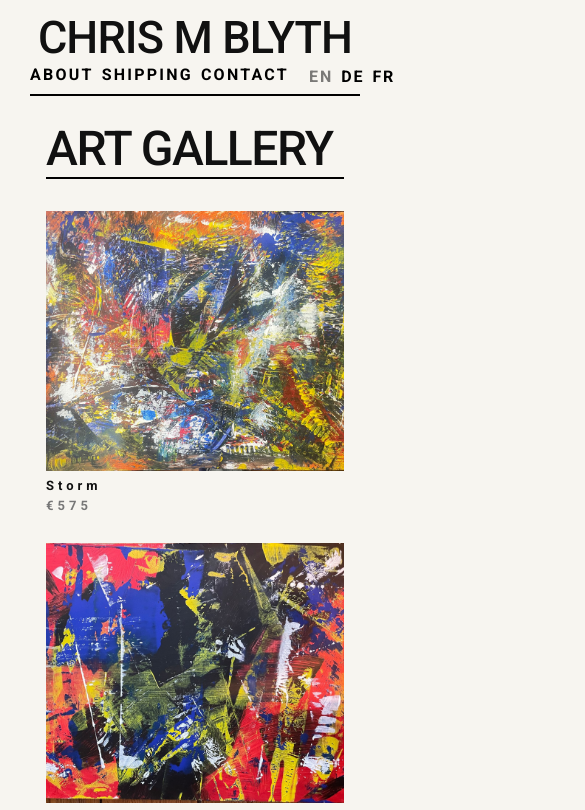
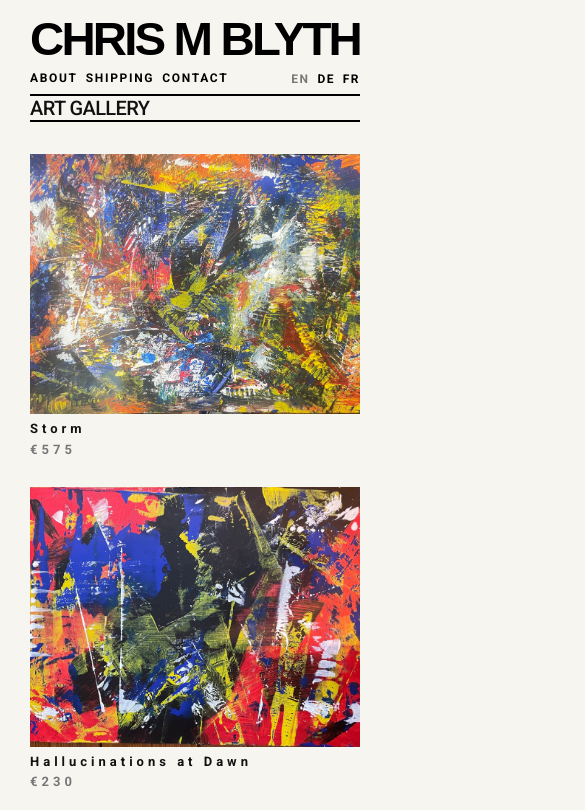
Before and after one commit to cmb22/art, a Next.js app: page /en in a window 390 px wide. Shown: the top 810 px of the page, 585 px wide, since content can reach past the window. Built offline with nearby package versions, Linux system fonts and the light colour scheme.

Commit message:
css fur mobil

```diff
--- a/src/app/[locale]/about/about.module.css
+++ b/src/app/[locale]/about/about.module.css
@@ -6,8 +6,13 @@
 
 .intro {
     margin-bottom: 32px;
-    border-bottom: 2px solid black;
+    border-bottom: 2.5px solid black;
 }
+
+/* .siteDivider {
+    height: 2px;
+    background: black;
+} */
 
 .heading {
     font-size: 3rem;
--- a/src/app/[locale]/about/page.tsx
+++ b/src/app/[locale]/about/page.tsx
@@ -21,6 +21,7 @@ const AboutPage = async ({
         <>
             <section className={styles.intro}>
                 <h1 className={styles.heading}>{t.about.heading}</h1>
+
             </section>
 
             <main className={styles.page}>
--- a/src/app/[locale]/contact/contact.module.css
+++ b/src/app/[locale]/contact/contact.module.css
@@ -5,7 +5,7 @@
 
 .intro {
     margin-bottom: 32px;
-    border-bottom: 2px solid black;
+    border-bottom: 2.5px solid black;
 }
 
 .heading {
--- a/src/app/[locale]/home.module.css
+++ b/src/app/[locale]/home.module.css
@@ -12,12 +12,7 @@
     border-bottom: 2px solid black;
 }
 
-.heading {
-    font-size: 3rem;
-    font-weight: 500;
-    letter-spacing: -0.03em;
-    text-transform: uppercase;
-}
+
 
 /* GRID */
 
@@ -83,8 +78,4 @@
     .grid {
         grid-template-columns: 1fr;
     }
-
-    .page {
-        padding: 24px 16px;
-    }
 }
--- a/src/app/[locale]/layout.module.css
+++ b/src/app/[locale]/layout.module.css
@@ -23,7 +23,7 @@
     width: 100%;
 }
 
-.siteTitle {
+/* .siteTitle {
     display: flex;
     justify-content: center;
     width: 100%;
@@ -31,6 +31,22 @@
     text-transform: uppercase;
     font-weight: 500;
     margin: 0 auto;
+} */
+.siteTitle {
+    display: flex;
+    width: 100%;
+    font-weight: 700;
+    line-height: 0.9;
+    letter-spacing: -0.06em;
+    text-transform: uppercase;
+    white-space: nowrap;
+
+
+}
+
+.siteTitle h1 {
+    font-size: 180px;
+    margin: 0 auto
 }
 
 .siteNav {
@@ -62,8 +78,15 @@
 }
 
 .siteDivider {
-    height: 2px;
-    background: black;
+
+    border-bottom: 2.5px solid black;
+}
+
+.heading {
+    font-size: 3rem;
+    font-weight: 500;
+    letter-spacing: -0.03em;
+    text-transform: uppercase;
 }
 
 .footer {
@@ -80,12 +103,109 @@
 }
 
 @media (max-width: 1350px) {
-    .siteShell {
-        padding: 0 30px;
-    }
 
-    .footer {
-        margin: 40px 30px 0 30px;
+
+    .siteTitle h1 {
+        font-size: 175px;
+        letter-spacing: -4.16px;
     }
 
 }
+
+/*
+@media (max-width: 1270px) {
+    .siteTitle h1 {
+        font-size: 175px;
+
+    }
+}
+
+@media (max-width: 1205px) {
+    .siteTitle h1 {
+        font-size: 165px;
+    }
+}
+
+@media (max-width: 1180px) {
+    .siteTitle h1 {
+        font-size: 158px;
+    }
+}
+
+@media (max-width: 1070px) {
+    .siteTitle h1 {
+        font-size: 155px;
+    }
+}
+
+@media (max-width: 1050px) {
+    .siteTitle h1 {
+        font-size: 143px;
+    }
+}
+
+@media (max-width: 950px) {
+    .siteTitle h1 {
+        font-size: 121px;
+
+    }
+}
+
+@media (max-width: 900px) {
+    .siteTitle h1 {
+        font-size: 112px;
+
+    }
+}
+*/
+
+@media (max-width: 800px) {
+    .siteNav a {
+        font-size: 14px;
+    }
+}
+
+@media (max-width: 550px) {
+    /* .siteTitle h1 {
+        font-size: 76px;
+    } */
+
+    .siteNav a {
+        font-size: 12px;
+    }
+}
+
+@media (max-width: 430px) {
+    /* .siteTitle h1 {
+        font-size: 56px;
+    } */
+
+    .siteNav a {
+        font-size: 12px;
+    }
+
+    .heading {
+        font-size: 20px;
+    }
+}
+
+@media (max-width: 380px) {
+    /* .siteTitle h1 {
+        font-size: 53px;
+        letter-spacing: -4.16px;
+    } */
+
+    .siteNav a {
+        font-size: 9px;
+    }
+
+    .heading {
+        font-size: 20px;
+    }
+}
+
+/* @media (max-width: 365px) {
+    .siteTitle h1 {
+        font-size: 50px;
+    }
+} */
--- a/src/app/[locale]/layout.tsx
+++ b/src/app/[locale]/layout.tsx
@@ -3,8 +3,8 @@ import { notFound } from "next/navigation"
 import { isLocale, locales } from "@/app/i18n/config"
 import { messages } from "@/app/i18n/messages"
 import Link from "next/link"
-import FitTitle from "@/app/components/FitTitle"
 import { LocaleSwitch } from "@/app/components/LocaleSwitch"
+import { LogoTitle } from "@/app/components/LogoTitle"
 import styles from "./layout.module.css"
 
 export const generateStaticParams = () => {
@@ -31,13 +31,13 @@ const LocaleLayout = async ({
             <div className={styles.siteShell}>
                 <header className={styles.siteHeader}>
                     <div className={styles.siteBrand}>
-                        <Link href={`/${locale}`} className={styles.siteTitle}>
-                            <FitTitle
-                                text="CHRIS M BLYTH"
-                                className={styles.siteTitle}
-                                minSize={42}
-                                maxSize={220}
-                            />
+                        <Link href={`/${locale}`} className={styles.siteTitleLink}>
+                            {/* <img
+                                src="/chris-m-blyth.svg"
+                                alt="Chris M Blyth"
+                                className={styles.siteTitleImage}
+                            /> */}
+                            <LogoTitle />
                         </Link>
 
                         <nav className={styles.siteNav}>
@@ -56,7 +56,6 @@ const LocaleLayout = async ({
                             <div className={styles.localeSwitch}>
                                 <LocaleSwitch />
                             </div>
-
                         </nav>
                     </div>
                 </header>
@@ -65,10 +64,10 @@ const LocaleLayout = async ({
 
                 {children}
             </div>
+
             <footer className={styles.footer}>
                 <div className={styles.footerInner}>
                     <span>Chris M Blyth</span>
-
                     <span>{new Date().getFullYear()}</span>
                 </div>
             </footer>
--- a/src/app/[locale]/page.tsx
+++ b/src/app/[locale]/page.tsx
@@ -5,6 +5,7 @@ import { isLocale } from "@/app/i18n/config"
 import { messages } from "@/app/i18n/messages"
 import { notFound } from "next/navigation"
 import styles from "./home.module.css"
+import layoutStyles from "./layout.module.css"
 
 const Home = async ({
   params
@@ -22,7 +23,7 @@ const Home = async ({
   return (
     <main className={styles.page}>
       <section className={styles.intro}>
-        <h1 className={styles.heading}>{t.home.heading}</h1>
+        <h1 className={layoutStyles.heading}>{t.home.heading}</h1>
       </section>
 
       <section className={styles.grid}>
--- a/src/app/[locale]/painting/[slug]/painting.module.css
+++ b/src/app/[locale]/painting/[slug]/painting.module.css
@@ -6,7 +6,7 @@
 
 .intro {
     margin-bottom: 32px;
-    border-bottom: 2px solid black;
+    border-bottom: 2.5px solid black;
 }
 
 .heading {
--- a/src/app/[locale]/shipping/shipping.module.css
+++ b/src/app/[locale]/shipping/shipping.module.css
@@ -5,7 +5,7 @@
 
 .intro {
     margin-bottom: 32px;
-    border-bottom: 2px solid black;
+    border-bottom: 2.5px solid black;
 }
 
 .heading {
--- a/src/app/components/FitTitle.tsx
+++ /dev/null
@@ -1,93 +0,0 @@
-"use client"
-
-import { useEffect, useRef, useState } from "react"
-
-type FitTitleProps = {
-    text: string
-    className?: string
-    minSize?: number
-    maxSize?: number
-}
-
-const FitTitle = ({
-    text,
-    className,
-    minSize = 32,
-    maxSize = 220
-}: FitTitleProps) => {
-    const wrapperRef = useRef<HTMLDivElement | null>(null)
-    const measureRef = useRef<HTMLSpanElement | null>(null)
-    const [fontSize, setFontSize] = useState(maxSize)
-
-    useEffect(() => {
-        const updateSize = () => {
-            const wrapper = wrapperRef.current
-            const measure = measureRef.current
-
-            if (!wrapper || !measure) return
-
-            measure.style.fontSize = `${maxSize}px`
-
-            const availableWidth = wrapper.offsetWidth
-            const textWidth = measure.offsetWidth
-
-            if (!availableWidth || !textWidth) return
-
-            const nextSize = Math.floor((availableWidth / textWidth) * maxSize)
-            const safeSize = Math.max(minSize, Math.min(maxSize, nextSize))
-
-            setFontSize(safeSize)
-        }
-
-        updateSize()
-
-        const resizeObserver = new ResizeObserver(() => {
-            updateSize()
-        })
-
-        if (wrapperRef.current) {
-            resizeObserver.observe(wrapperRef.current)
-        }
-
-        window.addEventListener("resize", updateSize)
-
-        if ("fonts" in document) {
-            document.fonts.ready.then(updateSize)
-        }
-
-        return () => {
-            resizeObserver.disconnect()
-            window.removeEventListener("resize", updateSize)
-        }
-    }, [text, minSize, maxSize])
-
-    return (
-        <div ref={wrapperRef} className={className}>
-            <span
-                style={{
-                    fontSize: `${fontSize}px`,
-                    display: "block",
-                    whiteSpace: "nowrap",
-                    lineHeight: 0.9
-                }}
-            >
-                {text}
-            </span>
-
-            <span
-                ref={measureRef}
-                style={{
-                    position: "absolute",
-                    visibility: "hidden",
-                    whiteSpace: "nowrap",
-                    pointerEvents: "none",
-                    fontSize: `${maxSize}px`
-                }}
-            >
-                {text}
-            </span>
-        </div>
-    )
-}
-
-export default FitTitle
--- /dev/null
+++ b/src/app/components/LogoTitle.tsx
@@ -0,0 +1,30 @@
+export const LogoTitle = () => {
+    return (
+        <div style={{ position: "relative", width: "100%" }}>
+            <h1 className="srOnly">Chris M Blyth</h1>
+
+            <svg
+                viewBox="0 0 1280 180"
+                aria-hidden="true"
+                xmlns="http://www.w3.org/2000/svg"
+                style={{ display: "block", width: "100%", height: "auto" }}
+            >
+                <text
+                    x="0"
+                    y="145"
+                    textLength="1280"
+                    lengthAdjust="spacingAndGlyphs"
+                    style={{
+                        fontFamily: '"Vend Sans", sans-serif',
+                        fontSize: 180,
+                        fontWeight: 700,
+                        textTransform: "uppercase",
+                        letterSpacing: "-0.06em"
+                    }}
+                >
+                    CHRIS M BLYTH
+                </text>
+            </svg>
+        </div>
+    )
+}
--- a/src/app/globals.css
+++ b/src/app/globals.css
@@ -34,3 +34,21 @@ img {
   display: block;
   max-width: 100%;
 }
+
+.srOnly {
+  position: absolute;
+  width: 1px;
+  height: 1px;
+  padding: 0;
+  margin: -1px;
+  overflow: hidden;
+  clip: rect(0, 0, 0, 0);
+  white-space: nowrap;
+  border: 0;
+}
+
+@media (max-width: 1350px) {
+  body {
+    padding: 0 30px;
+  }
+}
```
